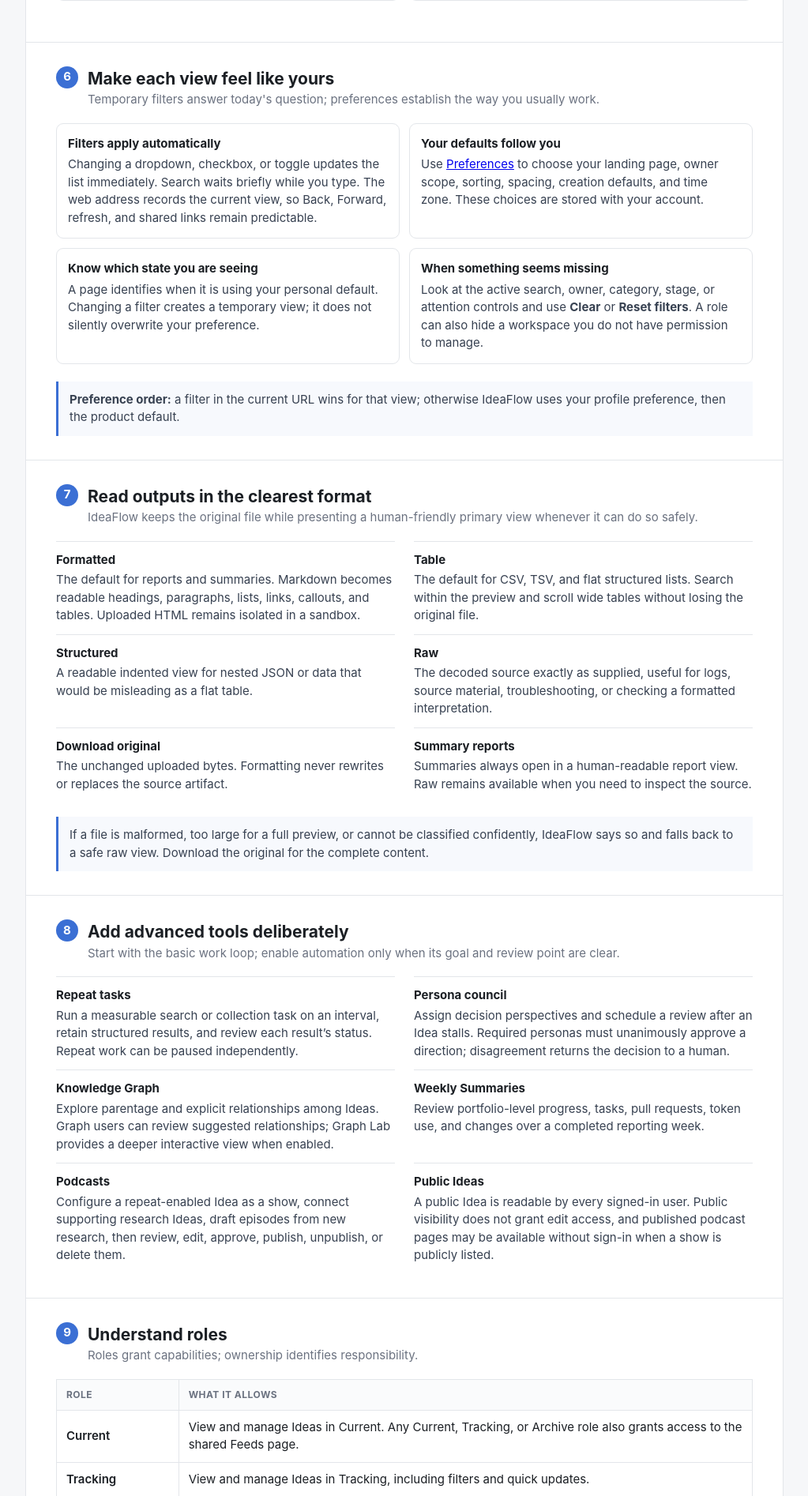
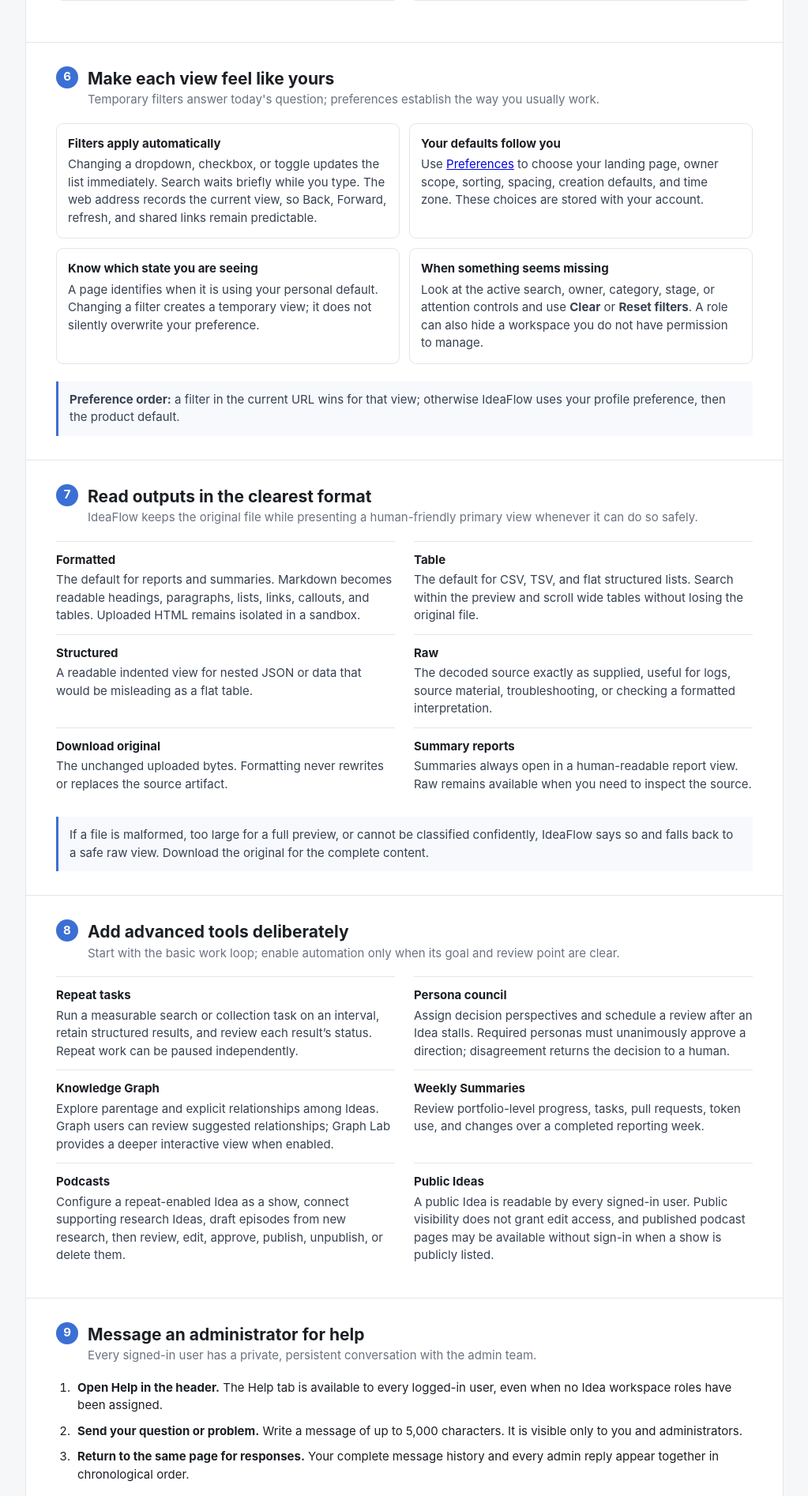
Before and after one commit to bzeitner/IdeaFlow, a Django app: page /guide/ in a window 1280 px wide. Shown: the part 2773-4667 px from the top of the page at 79% size, without its empty margins (128-1151 px from the left). Run offline with Django 5.2, Linux system fonts and the light colour scheme; parts of the project's set-up code (start-up, migrations or seed data) failed here and were passed over; some libraries are stand-ins or nearby versions.

Commit message:
Add user help conversations and admin inbox

```diff
--- a/ideaflow/settings.py
+++ b/ideaflow/settings.py
@@ -103,6 +103,7 @@ TEMPLATES = [
                 'django.template.context_processors.request',
                 'django.contrib.auth.context_processors.auth',
                 'django.contrib.messages.context_processors.messages',
+                'ideas.context_processors.help_inbox',
             ],
         },
     },
--- /dev/null
+++ b/ideas/context_processors.py
@@ -0,0 +1,22 @@
+from django.db.models import OuterRef, Subquery
+
+from .models import HelpMessage
+
+
+def help_inbox(request):
+    """Expose the unanswered support count for the admin banner."""
+    if not request.user.is_authenticated or not request.user.profile.role_admin:
+        return {}
+    latest_message_id = (
+        HelpMessage.objects.filter(user_id=OuterRef("user_id"))
+        .order_by("-created_at", "-pk")
+        .values("pk")[:1]
+    )
+    pending_count = (
+        HelpMessage.objects.filter(admin_response=False, pk=Subquery(latest_message_id))
+        .order_by()
+        .values("user_id")
+        .distinct()
+        .count()
+    )
+    return {"pending_help_count": pending_count}
--- a/ideas/static/ideas/app.css
+++ b/ideas/static/ideas/app.css
@@ -74,6 +74,7 @@ main { max-width: 1000px; margin: 0 auto; padding: 24px 20px 60px; }
   background: var(--line); color: var(--dim); border-radius: 10px;
   padding: 1px 7px; font-size: 12px; margin-left: 4px;
 }
+.help-admin-banner { display: block; max-width: 960px; margin: 8px auto 0; padding: 10px 14px; border: 1px solid var(--warm-line); border-radius: 8px; background: var(--warm-bg); color: var(--ink); text-decoration: none; }
 
 h1 { margin: 22px 0 5px; font-size: 30px; line-height: 1.18; letter-spacing: -.025em; }
 h2 { margin: 24px 0 4px; font-size: 22px; }
@@ -111,6 +112,26 @@ h4 { margin: 20px 0 6px; }
 
 .card-actions, .row-actions { display: flex; flex-wrap: wrap; gap: 6px; margin-top: 14px; align-items: center; }
 .row-actions { margin-top: 0; }
+.help-thread { display: flex; flex-direction: column; gap: 10px; margin: 20px 0; }
+.help-message { max-width: 78%; padding: 12px 14px; border: 1px solid var(--line); border-radius: 10px; background: var(--panel); overflow-wrap: anywhere; }
+.help-message.from-user { align-self: flex-end; background: #eef4ff; border-color: #cbdaf6; }
+.help-message-meta { margin-bottom: 5px; color: var(--dim); font-size: 12px; }
+.help-compose { display: flex; flex-direction: column; gap: 8px; margin-top: 20px; }
+.help-compose textarea { width: 100%; padding: 10px; border: 1px solid var(--line); border-radius: 8px; font: inherit; resize: vertical; }
+.help-compose .btn { align-self: flex-end; }
+.help-inbox { display: grid; grid-template-columns: minmax(220px, 300px) 1fr; gap: 20px; align-items: start; }
+.help-conversation-list { display: flex; flex-direction: column; border: 1px solid var(--line); border-radius: 10px; background: var(--panel); overflow: hidden; }
+.help-conversation-link { display: flex; flex-direction: column; gap: 3px; padding: 12px; border-bottom: 1px solid var(--line); color: var(--ink); text-decoration: none; overflow-wrap: anywhere; }
+.help-conversation-link:last-child { border-bottom: 0; }
+.help-conversation-link:hover, .help-conversation-link.active { background: #eef4ff; }
+.help-conversation-link span { color: var(--dim); font-size: 12px; }
+.needs-response { color: var(--danger); }
+.help-pagination { display: flex; justify-content: center; align-items: center; gap: 10px; padding: 10px; }
+
+@media (max-width: 700px) {
+  .help-inbox { grid-template-columns: 1fr; }
+  .help-message { max-width: 92%; }
+}
 .page-head { display: flex; justify-content: space-between; align-items: end; gap: 16px; }
 
 .btn {
--- a/ideas/templates/ideas/base.html
+++ b/ideas/templates/ideas/base.html
@@ -34,12 +34,14 @@
           <div class="nav-menu-panel">
             <a href="{% url 'ideas:user_management' %}">Users</a>
             <a href="{% url 'ideas:idea_ownership' %}">Ownership</a>
+            <a href="{% url 'ideas:help_admin' %}">Help inbox{% if pending_help_count %} ({{ pending_help_count }}){% endif %}</a>
             <a href="{% url 'admin:index' %}">Configuration</a>
           </div>
         </details>{% endif %}
         {% if user.profile.role_admin or user.profile.role_add_ideas %}
           <a class="btn primary" href="{% url 'ideas:create' %}">+ New Idea</a>
         {% endif %}
+        <a class="nav-link" href="{% url 'ideas:help' %}"{% if active == 'help' %} aria-current="page"{% endif %}>Help</a>
         <details class="nav-menu profile-menu">
           <summary aria-label="Open account menu">{{ user.email|default:user.username }}</summary>
           <div class="nav-menu-panel nav-menu-panel-right">
@@ -55,6 +57,10 @@
       {% endif %}
     </div>
   </header>
+
+  {% if user.is_authenticated and user.profile.role_admin and pending_help_count %}
+    <a class="help-admin-banner" href="{% url 'ideas:help_admin' %}"><strong>{{ pending_help_count }} help conversation{{ pending_help_count|pluralize }}</strong> awaiting an admin response. Open inbox →</a>
+  {% endif %}
 
   {% if user.is_authenticated and tabs %}
     <nav class="tabs">
--- a/ideas/templates/ideas/guide.html
+++ b/ideas/templates/ideas/guide.html
@@ -15,6 +15,7 @@
         <a href="#saved-views">Filters &amp; defaults</a>
         <a href="#artifact-views">Reports &amp; artifacts</a>
         <a href="#advanced">Advanced tools</a>
+        <a href="#help">Help</a>
         <a href="#access">Roles</a>
       </nav>
     </header>
@@ -126,8 +127,23 @@
       </dl>
     </section>
 
+    <section id="help" class="guide-section">
+      <div class="guide-section-heading"><span>9</span><div><h2>Message an administrator for help</h2><p>Every signed-in user has a private, persistent conversation with the admin team.</p></div></div>
+      <ol class="guide-steps">
+        <li><strong>Open Help in the header.</strong> The Help tab is available to every logged-in user, even when no Idea workspace roles have been assigned.</li>
+        <li><strong>Send your question or problem.</strong> Write a message of up to 5,000 characters. It is visible only to you and administrators.</li>
+        <li><strong>Return to the same page for responses.</strong> Your complete message history and every admin reply appear together in chronological order.</li>
+      </ol>
+      {% if user.is_authenticated %}<a class="btn primary" href="{% url 'ideas:help' %}">Open Help</a>{% endif %}
+      {% if user.is_authenticated and user.profile.role_admin %}
+        <h3>Responding as an administrator</h3>
+        <p>Open <strong>Admin → Help inbox</strong>. Conversations that need a response appear first and are labeled <strong>Needs response</strong>. Select a user to read the full conversation and send a reply. A banner across the app links to the inbox whenever one or more users are waiting; it clears after an admin responds.</p>
+        <a class="btn" href="{% url 'ideas:help_admin' %}">Open Help inbox</a>
+      {% endif %}
+    </section>
+
     <section id="access" class="guide-section">
-      <div class="guide-section-heading"><span>9</span><div><h2>Understand roles</h2><p>Roles grant capabilities; ownership identifies responsibility.</p></div></div>
+      <div class="guide-section-heading"><span>10</span><div><h2>Understand roles</h2><p>Roles grant capabilities; ownership identifies responsibility.</p></div></div>
       <div class="table-wrap"><table class="guide-table"><thead><tr><th>Role</th><th>What it allows</th></tr></thead><tbody>
         <tr><td>Current</td><td>View and manage Ideas in Current. Any Current, Tracking, or Archive role also grants access to the shared Feeds page.</td></tr>
         <tr><td>Tracking</td><td>View and manage Ideas in Tracking, including filters and quick updates.</td></tr>
@@ -140,6 +156,6 @@
       </tbody></table></div>
       <p class="guide-note">If you can read a public Idea but cannot edit it, that is expected. Ask an administrator for the corresponding Current, Tracking, or Archive role when you need to manage it.</p>
     </section>
-    <footer class="guide-section guide-updated"><p class="dim">Guide updated August 23, 2026 · Covers filters, preferences, human-friendly artifact views, and the current workspace lifecycle.</p></footer>
+    <footer class="guide-section guide-updated"><p class="dim">Guide updated August 23, 2026 · Covers help conversations, filters, preferences, human-friendly artifact views, and the current workspace lifecycle.</p></footer>
   </article>
 {% endblock %}
--- a/ideas/urls.py
+++ b/ideas/urls.py
@@ -25,6 +25,9 @@ urlpatterns = [
     ),
     path("guide/", views.guide, name="guide"),
     path("preferences/", views.preferences, name="preferences"),
+    path("help/", views.help_conversation, name="help"),
+    path("help/admin/", views.help_admin, name="help_admin"),
+    path("help/admin/<int:user_id>/", views.help_admin, name="help_admin_conversation"),
     path("current/", views.current, name="current"),
     path("tracking/", views.tracking, name="tracking"),
     path("archive/", views.archive, name="archive"),
--- a/ideas/views.py
+++ b/ideas/views.py
@@ -9,7 +9,7 @@ from django.conf import settings
 from django.core.exceptions import ValidationError
 from django.core.paginator import Paginator
 from django.db import transaction
-from django.db.models import Case, CharField, Count, F, IntegerField, Min, OuterRef, Prefetch, Q, Subquery, When
+from django.db.models import BooleanField, Case, CharField, Count, DateTimeField, F, IntegerField, Min, OuterRef, Prefetch, Q, Subquery, When
 from django.http import FileResponse, Http404, HttpResponse, JsonResponse
 from django.shortcuts import get_object_or_404, redirect, render
 from django.urls import reverse
@@ -22,7 +22,7 @@ from .artifact_presentation import MAX_RENDER_CHARS, present_artifact
 from .graph.projection import graph_projection
 from .graph.capabilities import consume_capability, issue_capability
 from .graph.export import graphml_export
-from .models import AGENT_RUNS_BEFORE_FEEDBACK, Artifact, Category, Episode, EpisodeRun, EpisodeRunStatus, EpisodeStatus, FeedItem, FeedItemAssessment, GraphAccessCapability, Idea, IdeaFeed, IdeaRelation, IdeaRelationSuggestion, PersonaReview, PodcastShow, Profile, RelationProvenance, RelationType, RepeatResult, RepeatResultStatus, ResearchEntry, Stage, Status, SuggestionStatus, WeeklySummary
+from .models import AGENT_RUNS_BEFORE_FEEDBACK, Artifact, Category, Episode, EpisodeRun, EpisodeRunStatus, EpisodeStatus, FeedItem, FeedItemAssessment, GraphAccessCapability, HelpMessage, Idea, IdeaFeed, IdeaRelation, IdeaRelationSuggestion, PersonaReview, PodcastShow, Profile, RelationProvenance, RelationType, RepeatResult, RepeatResultStatus, ResearchEntry, Stage, Status, SuggestionStatus, WeeklySummary
 from .podcast_views import serve_range_aware_file
 from .presentation import render_research_context
 from .weekly_metrics import metric_comparison_rows
@@ -1939,3 +1939,66 @@ def reassign_idea(request, pk):
     idea.save(update_fields=["created_by", "updated_at"])
     messages.success(request, f"Reassigned “{idea.title}” to {owner.email or owner.username}.")
     return redirect("ideas:idea_ownership")
+
+
+def _save_help_message(request, conversation_user):
+    body = request.POST.get("body", "").strip()
+    if not body:
+        messages.error(request, "Enter a message before sending.")
+        return False
+    if len(body) > 5000:
+        messages.error(request, "Messages must be 5,000 characters or fewer.")
+        return False
+    HelpMessage.objects.create(
+        user=conversation_user,
+        sender=request.user,
+        body=body,
+        admin_response=request.user.profile.role_admin and request.user.pk != conversation_user.pk,
+    )
+    messages.success(request, "Message sent.")
+    return True
+
+
+@login_required
+def help_conversation(request):
+    """The signed-in user's private, persistent conversation with admins."""
+    if request.method == "POST":
+        _save_help_message(request, request.user)
+        return redirect("ideas:help")
+    conversation_paginator = Paginator(
+        HelpMessage.objects.filter(user=request.user).select_related("sender"), 100
+    )
+    messages_page = conversation_paginator.get_page(
+        request.GET.get("page") or conversation_paginator.num_pages
+    )
+    return render(request, "ideas/help.html", {"conversation": messages_page, "active": "help"})
+
+
+@role_required()
+def help_admin(request, user_id=None):
+    """Admin inbox, with one conversation per user and replies in context."""
+    User = get_user_model()
+    latest_messages = HelpMessage.objects.filter(user_id=OuterRef("pk")).order_by("-created_at", "-pk")
+    conversation_users = (
+        User.objects.filter(help_messages__isnull=False)
+        .annotate(
+            latest_help_at=Subquery(latest_messages.values("created_at")[:1], output_field=DateTimeField()),
+            latest_is_admin=Subquery(latest_messages.values("admin_response")[:1], output_field=BooleanField()),
+        )
+        .order_by("latest_is_admin", "-latest_help_at", "email", "username")
+        .distinct()
+    )
+    conversation_page = Paginator(conversation_users, 50).get_page(request.GET.get("inbox_page"))
+
+    selected_user = get_object_or_404(User, pk=user_id) if user_id is not None else None
+    if request.method == "POST":
+        if selected_user is None:
+            raise Http404
+        _save_help_message(request, selected_user)
+        return redirect("ideas:help_admin_conversation", user_id=selected_user.pk)
+    conversation = HelpMessage.objects.filter(user=selected_user).select_related("sender") if selected_user else HelpMessage.objects.none()
+    conversation_paginator = Paginator(conversation, 100)
+    messages_page = conversation_paginator.get_page(
+        request.GET.get("page") or conversation_paginator.num_pages
+    )
+    return render(request, "ideas/help_admin.html", {"conversation_users": conversation_page, "selected_user": selected_user, "conversation": messages_page})
```
Also changed, not shown: ideas/models.py (+32 -0 lines), ideas/templates/ideas/help.html (added, +16 -0 lines), ideas/templates/ideas/help_admin.html (added, +14 -0 lines), ideas/tests/test_help.py (added, +88 -0 lines), ideas/migrations/0054_helpmessage.py (added), ideas/migrations/0055_helpmessage_preserve_deleted_sender.py (added).
